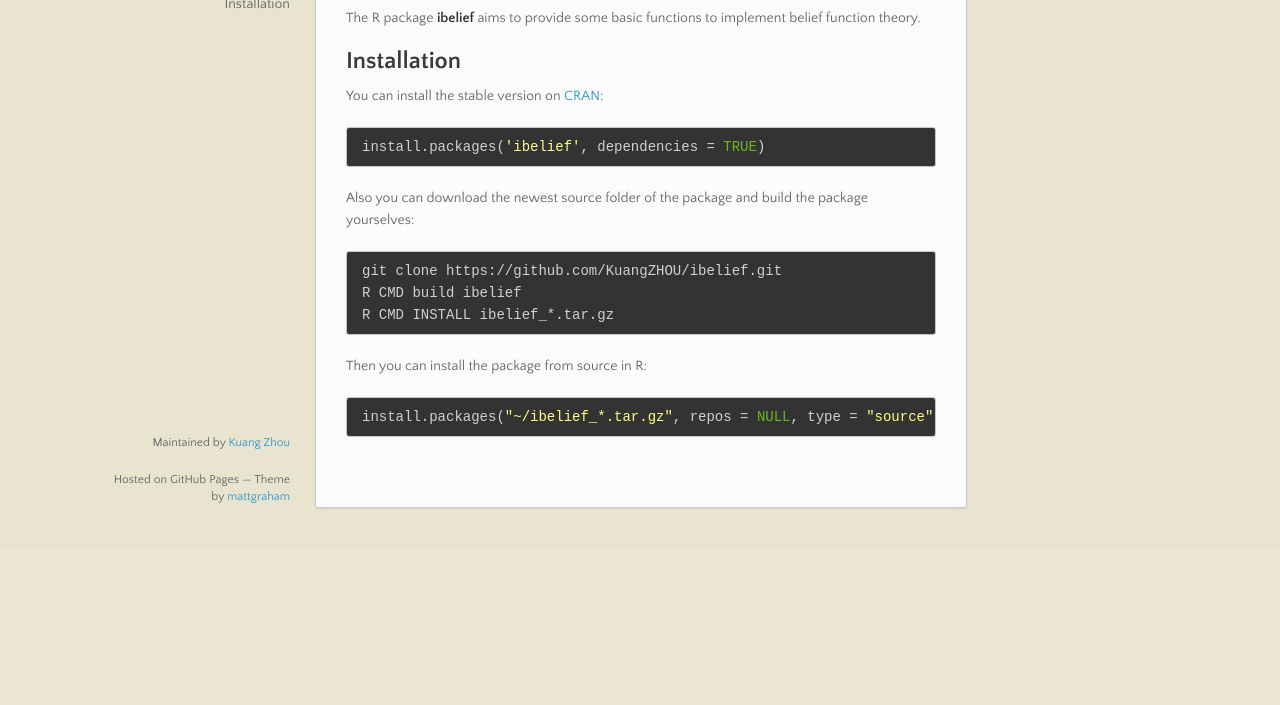
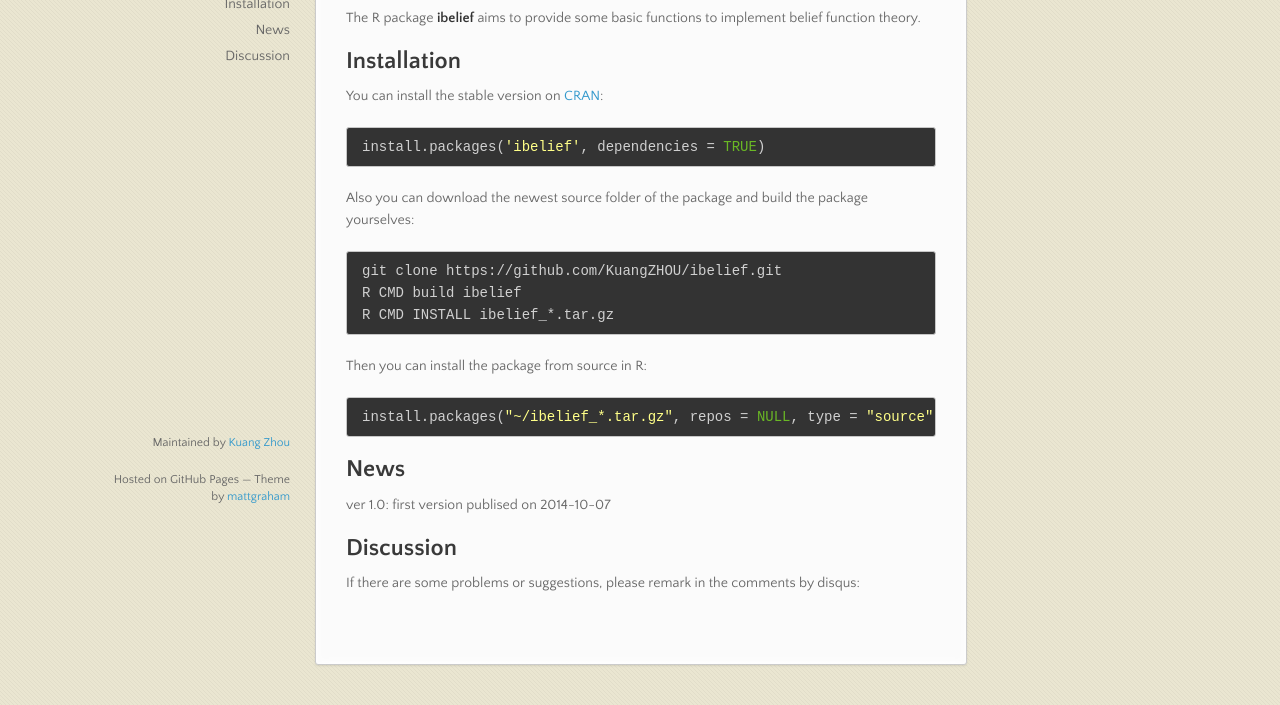
Before and after one commit to kuangzhou/ibelief, a plain HTML site: page index.html in a window 1280 px wide. Shown: the part 255-960 px from the top of the page. Before the commit the page ends 803 px from the top, so only its background shows below. Drawn offline with nearby package versions, Linux system fonts and the light colour scheme; a script that the page names is missing.

Commit message:
Update index.html

```diff
--- a/index.html
+++ b/index.html
@@ -65,8 +65,11 @@ R CMD INSTALL ibelief_*.tar.gz
 <div class="highlight highlight-r"><pre>install.packages<span class="p">(</span><span class="s">"~/ibelief_*.tar.gz"</span><span class="p">,</span> repos <span class="o">=</span> <span class="kc">NULL</span><span class="p">,</span> type <span class="o">=</span> <span class="s">"source"</span><span class="p">)</span>
 </pre></div>
 <h2>
-<a name="installation" class="anchor" href="#installation"><span class="octicon octicon-link"></span></a></h2>
-
+<a name="news" class="anchor" href="#news"><span class="octicon octicon-link"></span></a>News</h2>
+<p>ver 1.0: first version publised on 2014-10-07</p>
+<h2>
+<a name="discussion" class="anchor" href="#discussion"><span class="octicon octicon-link"></span></a>Discussion</h2>
+<p>If there are some problems or suggestions, please remark in the comments by disqus:</p>
   <p>
 <div id="disqus_thread"></div>
 <script type="text/javascript">
```
